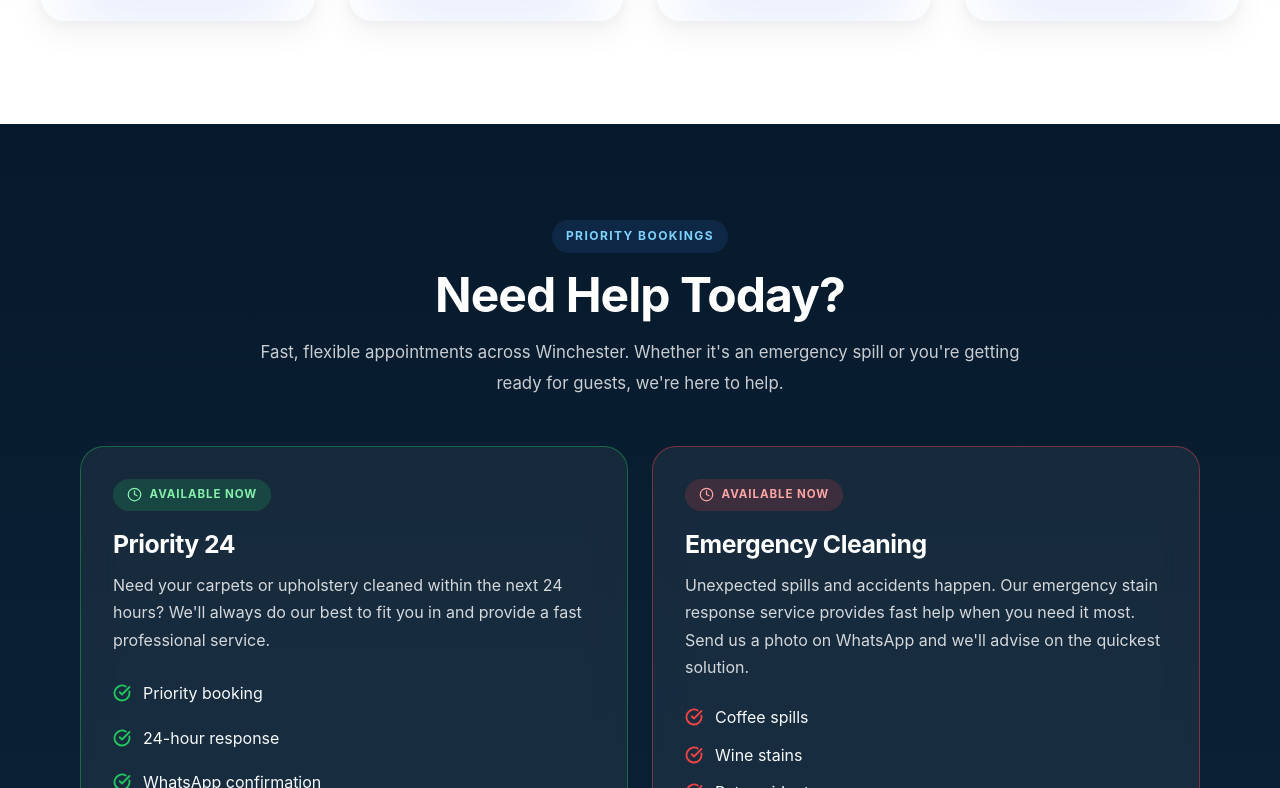
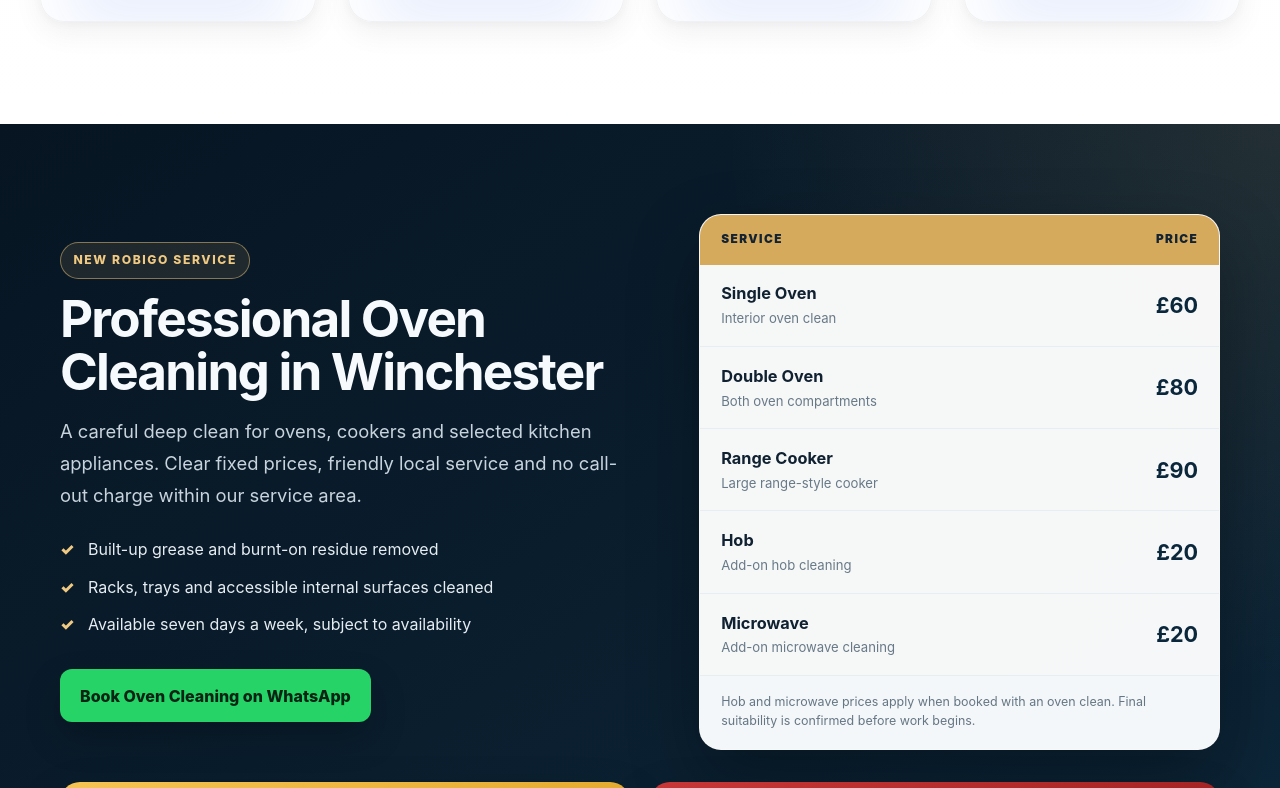
Before and after one commit to Robigo1977/ROBIGO-V5, a React (Vite) app: page / in a window 1280 px wide. Shown: the part 2592-3380 px from the top of the page. Built offline with nearby package versions, Linux system fonts and the light colour scheme.

Commit message:
Publish oven cleaning section on homepage

```diff
--- a/src/App.tsx
+++ b/src/App.tsx
@@ -10,6 +10,7 @@ import UrgentServices from "./components/sections/UrgentServices";
 import TrustBar from "./components/sections/TrustBar";
 import BeforeAfter from "./components/sections/BeforeAfter";
 import Services from "./components/sections/Services";
+import OvenCleaning from "./components/sections/OvenCleaning";
 import ExploreMore from "./components/sections/ExploreMore/ExploreMore";
 import Contact from "./components/sections/Contact";
 
@@ -23,6 +24,7 @@ function HomePage() {
     <main id="main-content">
       <Hero />
       <Services />
+      <OvenCleaning />
       <UrgentServices />
       <TrustBar />
       <BeforeAfter compact />
```
